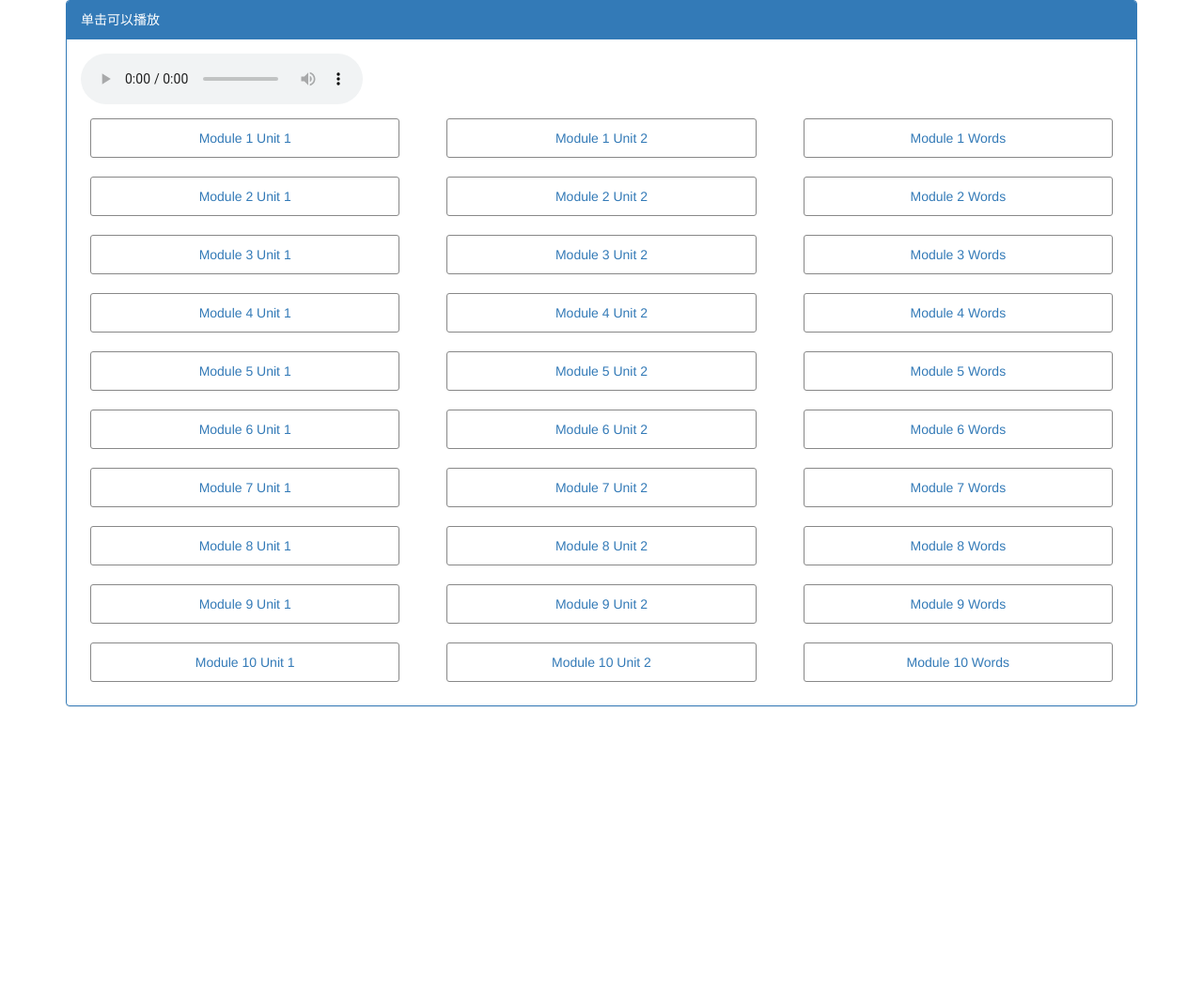
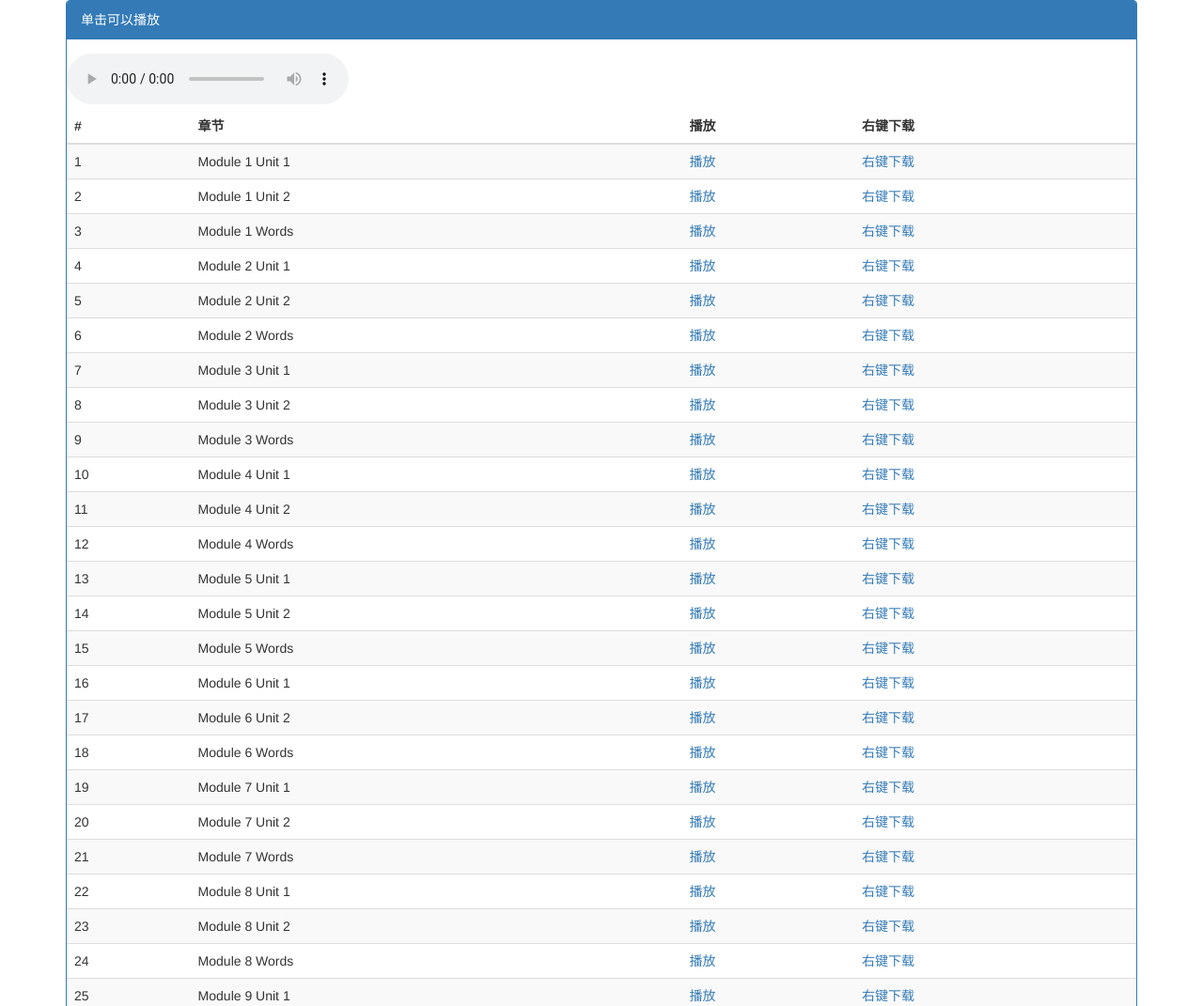
Before and after one commit to linwenjun/gift-for-children, a website: page index.html in a window 1280 px wide. Shown: the top 1071 px of the page at 94% size. Before the commit the page ends 800 px from the top, so only its background shows below. Drawn offline with Linux system fonts and the light colour scheme.

Commit message:
add download function

```diff
--- a/index.html
+++ b/index.html
@@ -15,10 +15,19 @@
   <div class="container">
     <div class="panel panel-primary">
       <div class="panel-heading">单击可以播放</div>
-      <div id="media-list" class="panel-body row">
-        <div class="col-md-12">
-          <audio id="player" src="2012-english-mp3/m1_unit1.mp3" controls="true" />
-        </div>
+      <div class="panel-body row">
+        <audio id="player" src="2012-english-mp3/m1_unit1.mp3" controls="true"></audio>
+        <table class="table table-striped">
+          <thead>
+            <tr>
+              <th>#</th>
+              <th>章节</th>
+              <th>播放</th>
+              <th>右键下载</th>
+            </tr>
+          </thead>
+          <tbody id="media-list"></tbody>
+        </table>
       </div>
     </div>
   </div>
--- a/main.js
+++ b/main.js
@@ -15,13 +15,21 @@ for (var i = 1; i <= 10; i++) {
 }
 
 $(function() {
-  data.forEach(function(item) {
-    var container = $('<a>').addClass('col-md-4');
-    $('<div/>').addClass('media-button').html(item.title).data('src', item.path).appendTo(container)
-    container.appendTo('#media-list');
+  data.forEach(function(item, idx) {
+    // $('<div/>').addClass('media-button').html(item.title).data('src', item.path).appendTo(container);
+    // $('<a/>').html('下载').attr('src', item.path).appendTo(container);
+    // container.appendTo('#media-list');
+    var tr = $('<tr/>');
+    $('<td>').html(idx + 1).appendTo(tr);
+    $('<td>').html(item.title).appendTo(tr);
+    $('<td>').html('<a class="play" data-src="'+item.path+'">播放</a>').appendTo(tr);
+    $('<td>').html('<a href="'+item.path+'">右键下载</a>').appendTo(tr);
+    // tr.append('<td>').html(item.title);
+    // tr.append('<td>').html('<a>');
+    tr.appendTo('#media-list');
   })
 
-  $('#media-list').on('click', '.media-button', function() {
+  $('#media-list').on('click', '.play', function() {
     $('#player').attr('src', $(this).data('src'));
     $('#player').get(0).play();
     console.log($(this).data('src'));
```
